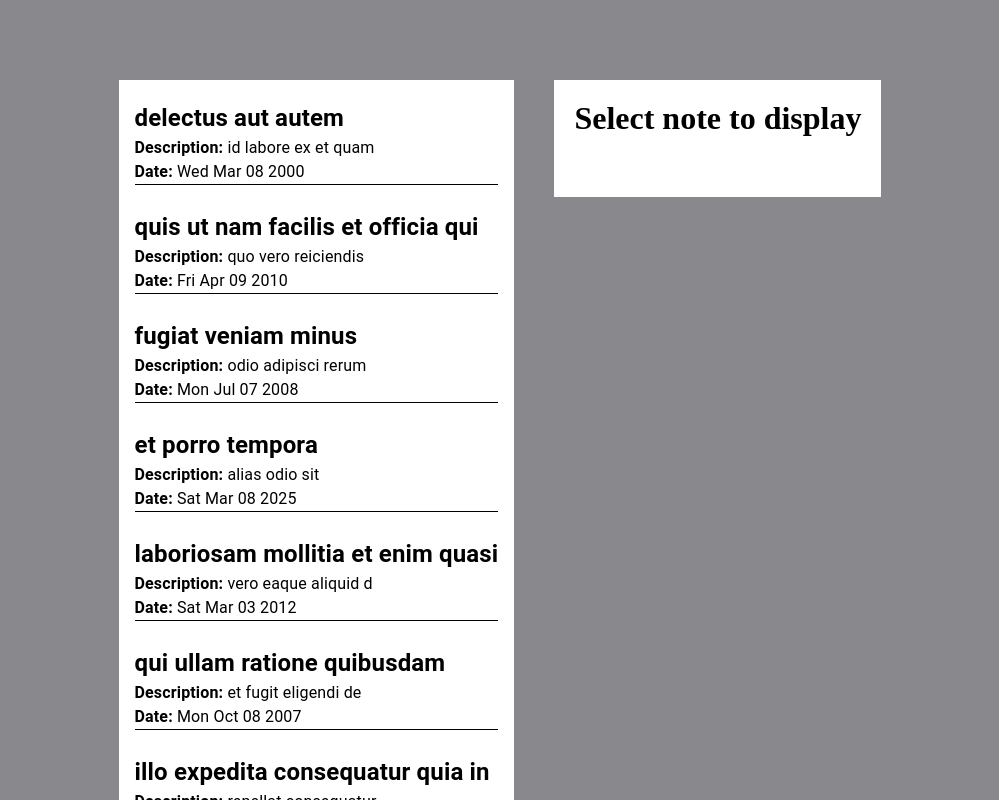
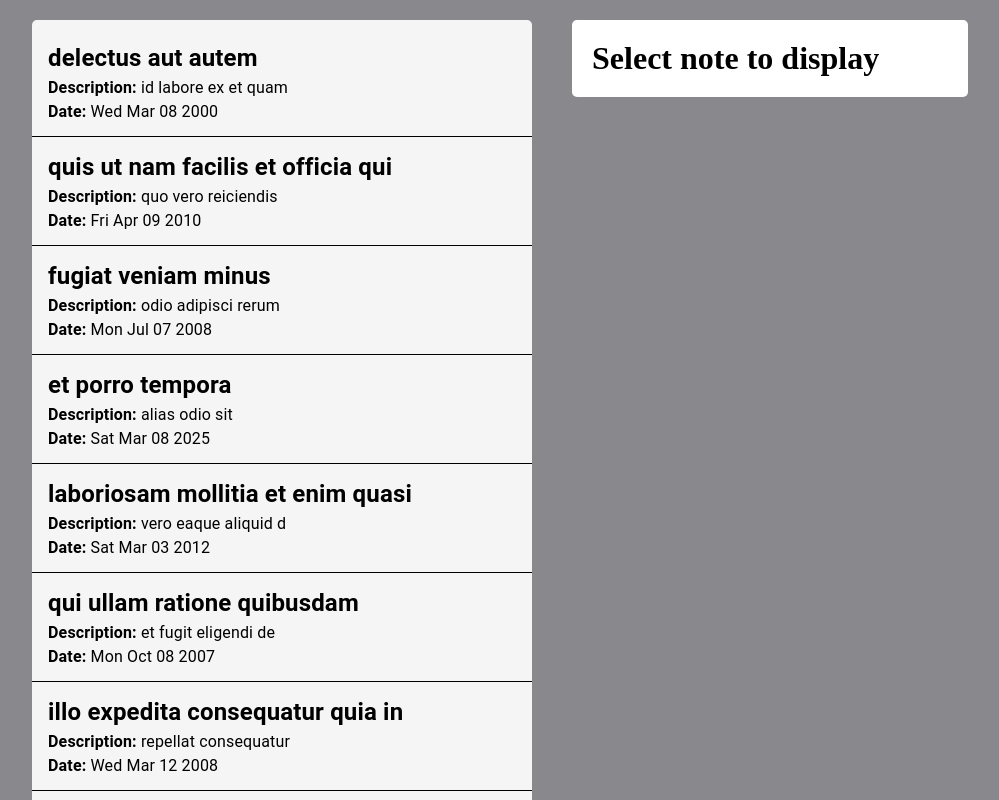
Before and after one commit to mikitapapok/react-task, a React (Create React App) app: page / in a window 1280 px wide. Shown: the top 800 px of the page, without its empty margins (140-1139 px from the left). Built offline with nearby package versions, Linux system fonts and the light colour scheme.

Commit message:
change components style, code, format

```diff
--- a/package.json
+++ b/package.json
@@ -7,9 +7,11 @@
     "@emotion/react": "^11.7.1",
     "@emotion/styled": "^11.6.0",
     "@mui/material": "^5.2.3",
+    "@mui/styles": "^5.2.3",
     "@testing-library/jest-dom": "^5.16.1",
     "@testing-library/react": "^11.2.7",
     "@testing-library/user-event": "^12.8.3",
+    "eslint": "^8.4.1@",
     "gh-pages": "^3.2.3",
     "node-sass": "^4.14.1",
     "prop-types": "^15.7.2",
--- /dev/null
+++ b/src/constans/noteList.js
@@ -0,0 +1,51 @@
+export const todoList = [
+    {
+        id: 1,
+        title: "delectus aut autem",
+        description: "id labore ex et quam laborum",
+        date: new Date("3.08.2000").toDateString(),
+    },
+    {
+        id: 2,
+        title: "quis ut nam facilis et officia qui",
+        description: "quo vero reiciendis velit similique earum",
+        date: new Date("4.09.2010").toDateString(),
+    },
+    {
+        id: 3,
+        title: "fugiat veniam minus",
+        description: "odio adipisci rerum aut animi",
+        date: new Date("7.07.2008").toDateString(),
+    },
+    {
+        id: 4,
+        title: "et porro tempora",
+        description: "alias odio sit",
+        date: new Date("3.08.2025").toDateString(),
+    },
+    {
+        id: 5,
+        title: "laboriosam mollitia et enim quasi",
+        description: "vero eaque aliquid doloribus et culpa",
+        date: new Date("3.03.2012").toDateString(),
+    },
+    {
+        id: 6,
+        title: "qui ullam ratione quibusdam ",
+        description: "et fugit eligendi deleniti quidem qui sint nihil autem",
+        date: new Date("10.08.2007").toDateString(),
+    },
+    {
+        id: 7,
+        title: "illo expedita consequatur quia in",
+        description:
+            "repellat consequatur praesentium vel minus molestias voluptatum",
+        date: new Date("3.12.2008").toDateString(),
+    },
+    {
+        id: 8,
+        title: "quo adipisci enim quam ut ab",
+        description: "provident id voluptas",
+        date: new Date("2.02.2019").toDateString(),
+    },
+];
--- a/src/pages/myNotes/componentInfo.jsx
+++ b/src/pages/myNotes/componentInfo.jsx
@@ -1,46 +1,32 @@
 import React from "react";
-import { number, string } from "prop-types";
+
 import PropTypes from "prop-types";
-const ComponentInfo = (props) => {
+
+import NoteListItem from "./noteListItem";
+import { StyledComponentInfo } from "./styled";
+
+const ComponentInfo = ({ id, description, title, date }) => {
   return (
-    <div className="notes-info">
-      {!props.item ? (
+    <StyledComponentInfo className="active">
+      {!id ? (
         <h1>Select note to display</h1>
       ) : (
-        <article>
-          <h1>Information about todoItem</h1>
-          <p>
-            <span className="notes-list__component-text__component">
-              Title:
-            </span>{" "}
-            {props.item.title}
-          </p>
-          <p>
-            <span className="notes-list__component-text__component">Id:</span>{" "}
-            {props.item.id}
-          </p>
-          <p>
-            <span className="notes-list__component-text__component">
-              Description:
-            </span>{" "}
-            {props.item.description}
-          </p>
-          <p>
-            <span className="notes-list__component-text__component">Date:</span>{" "}
-            {props.item.date}
-          </p>
-        </article>
+        <NoteListItem
+          id={id ? id : null}
+          description={description}
+          title={title}
+          date={date}
+          showId={true}
+        />
       )}
-    </div>
+    </StyledComponentInfo>
   );
 };
 ComponentInfo.propTypes = {
-  item: {
-    id: PropTypes.number,
-    title: PropTypes.string,
-    description: PropTypes.string,
-    date: PropTypes.string,
-  },
+  id: PropTypes.number,
+  title: PropTypes.string,
+  description: PropTypes.string,
+  date: PropTypes.string,
 };
 
 export default ComponentInfo;
--- /dev/null
+++ b/src/pages/myNotes/noteListItem.jsx
@@ -0,0 +1,52 @@
+import React from "react";
+
+import PropTypes from "prop-types";
+
+import { StyledSpan } from "./styled";
+
+const NoteListItem = ({
+  getItemInfo,
+  id,
+  title,
+  description,
+  date,
+  showId,
+}) => {
+  return (
+    <div
+      className="notes-list__component-text"
+      onClick={getItemInfo ? getItemInfo : null}
+      id={id ? id : null}
+    >
+      <h2>{title}</h2>
+      {showId ? (
+        <p>
+          <StyledSpan>Id: </StyledSpan>
+          {id}
+        </p>
+      ) : null}
+      <p>
+        <StyledSpan className="notes-list__component-text__component">
+          Description:{" "}
+        </StyledSpan>
+        {!showId ? description.slice(0, 20) : description}
+      </p>
+      <p>
+        <StyledSpan className="notes-list__component-text__component">
+          Date:{" "}
+        </StyledSpan>
+        {date}
+      </p>
+    </div>
+  );
+};
+
+NoteListItem.propTypes = {
+  id: PropTypes.number,
+  title: PropTypes.string,
+  description: PropTypes.string,
+  date: PropTypes.string,
+  getItemInfo: PropTypes.func,
+  showId: PropTypes.bool,
+};
+export default NoteListItem;
--- a/src/pages/myNotes/notes.jsx
+++ b/src/pages/myNotes/notes.jsx
@@ -1,88 +1,59 @@
 import React, { useState } from "react";
-import Box from "@mui/material/Box";
+
+import { Container, NotesList, StyledListComponent } from "./styled";
+
 import List from "@mui/material/List";
-import ListItem from "@mui/material/ListItem";
-import NotesComponent from "./notesComponent";
+import { ListItemText } from "@mui/material";
+
 import ComponentInfo from "./componentInfo";
+import NoteListItem from "./noteListItem";
+import { todoList } from "../../constans/noteList";
+
 const Notes = () => {
   const [componentInfo, setComponentInfo] = useState(null);
-  const todoList = [
-    {
-      id: 1,
-      title: "delectus aut autem",
-      description: "id labore ex et quam laborum",
-      date: new Date("3.08.2000").toDateString(),
-    },
-    {
-      id: 2,
-      title: "quis ut nam facilis et officia qui",
-      description: "quo vero reiciendis velit similique earum",
-      date: new Date("4.09.2010").toDateString(),
-    },
-    {
-      id: 3,
-      title: "fugiat veniam minus",
-      description: "odio adipisci rerum aut animi",
-      date: new Date("7.07.2008").toDateString(),
-    },
-    {
-      id: 4,
-      title: "et porro tempora",
-      description: "alias odio sit",
-      date: new Date("3.08.2025").toDateString(),
-    },
-    {
-      id: 5,
-      title: "laboriosam mollitia et enim quasi",
-      description: "vero eaque aliquid doloribus et culpa",
-      date: new Date("3.03.2012").toDateString(),
-    },
-    {
-      id: 6,
-      title: "qui ullam ratione quibusdam ",
-      description: "et fugit eligendi deleniti quidem qui sint nihil autem",
-      date: new Date("10.08.2007").toDateString(),
-    },
-    {
-      id: 7,
-      title: "illo expedita consequatur quia in",
-      description:
-        "repellat consequatur praesentium vel minus molestias voluptatum",
-      date: new Date("3.12.2008").toDateString(),
-    },
-    {
-      id: 8,
-      title: "quo adipisci enim quam ut ab",
-      description: "provident id voluptas",
-      date: new Date("2.02.2019").toDateString(),
-    },
-  ];
+
   const getItemInfo = (e) => {
     const getCurrentItem = todoList.find((todo) => {
       return todo.id == e.currentTarget.id;
     });
     setComponentInfo(getCurrentItem);
+    console.log(componentInfo);
   };
 
   return (
-    <div className="notes">
-      <Box sx={{ bgcolor: "background.paper" }}>
-        <List className="notes-list">
+    <NotesList>
+      <Container>
+        <List>
           {todoList.map((todo) => (
-            <ListItem key={todo.id}>
-              <NotesComponent
-                className="notes-list__component"
-                key={todo.id}
-                todo={todo}
-                item={componentInfo}
-                onClick={getItemInfo}
+            <StyledListComponent
+              className={
+                componentInfo && componentInfo.id === todo.id ? "active" : null
+              }
+              key={todo.id}
+            >
+              <ListItemText
+                primary={
+                  <NoteListItem
+                    id={todo.id}
+                    title={todo.title}
+                    showId={false}
+                    description={todo.description}
+                    date={todo.date}
+                    getItemInfo={getItemInfo}
+                  />
+                }
               />
-            </ListItem>
+            </StyledListComponent>
           ))}
         </List>
-      </Box>
-      <ComponentInfo item={componentInfo} />
-    </div>
+      </Container>
+      <ComponentInfo
+        id={componentInfo ? componentInfo.id : null}
+        title={componentInfo ? componentInfo.title : null}
+        description={componentInfo ? componentInfo.description : null}
+        date={componentInfo ? componentInfo.date : null}
+      />
+    </NotesList>
   );
 };
 
--- a/src/pages/myNotes/notes.scss
+++ /dev/null
@@ -1,43 +0,0 @@
-.notes {
-  margin-top: 10vh;
-  width: 100%;
-
-  display: flex;
-  align-items: start;
-  &-info {
-    max-width: 100%;
-    background-color: white;
-    padding: 20px;
-    margin-left: 40px;
-    display: flex;
-    align-items: start;
-    h1 {
-      margin-bottom: 40px;
-    }
-  }
-  &-list {
-    margin-top: 30px;
-    &__component {
-      &-text {
-        border-bottom: 1px solid black;
-        margin-top: 0 !important;
-        padding: 0 !important;
-        display: flex;
-        flex-direction: column;
-        align-items: start;
-        cursor: pointer;
-        &__component {
-          font-weight: bold;
-        }
-      }
-    }
-  }
-}
-.css-1p823my-MuiListItem-root {
-  padding-left: 16px !important;
-  &-active {
-  }
-}
-.element-active {
-  background-color: #3263cd !important;
-}
--- a/src/pages/myNotes/notesComponent.jsx
+++ /dev/null
@@ -1,32 +0,0 @@
-import React from "react";
-import { ListItemText } from "@mui/material";
-import NotesComponentText from "./notesComponentText";
-import PropTypes, { objectOf } from "prop-types";
-const NotesComponent = (props) => {
-  return (
-    <ListItemText
-      className={
-        props.item && props.todo.id === props.item.id ? "element-active" : ""
-      }
-      primary={<NotesComponentText todo={props.todo} onClick={props.onClick} />}
-    />
-  );
-};
-NotesComponent.propTypes = {
-  todo: PropTypes.arrayOf(
-    objectOf({
-      id: PropTypes.number,
-      title: PropTypes.string,
-      description: PropTypes.string,
-      date: PropTypes.string,
-    })
-  ),
-  item: {
-    id: PropTypes.number,
-    title: PropTypes.string,
-    description: PropTypes.string,
-    date: PropTypes.string,
-  },
-  inClick: PropTypes.func,
-};
-export default NotesComponent;
--- a/src/pages/myNotes/notesComponentText.jsx
+++ /dev/null
@@ -1,44 +0,0 @@
-import React from "react";
-import PropTypes, { objectOf } from "prop-types";
-const NotesComponentText = (props) => {
-  const { id, title, date, description } = props.todo;
-  return (
-    <article
-      className="notes-list__component-text"
-      onClick={props.onClick}
-      id={id}
-    >
-      <h2>{title}</h2>
-      <p>
-        <span className="notes-list__component-text__component">
-          Description:{" "}
-        </span>
-        {description.slice(0, 20)}
-      </p>
-      <p>
-        <span className="notes-list__component-text__component">Date: </span>
-        {date}
-      </p>
-    </article>
-  );
-};
-
-NotesComponentText.prototype = {
-  todo: PropTypes.arrayOf(
-    objectOf({
-      id: PropTypes.number,
-      title: PropTypes.string,
-      description: PropTypes.string,
-      date: PropTypes.string,
-    })
-  ),
-  item: {
-    id: PropTypes.number,
-    title: PropTypes.string,
-    description: PropTypes.string,
-    date: PropTypes.string,
-  },
-  onClick: PropTypes.func,
-};
-
-export default NotesComponentText;
--- /dev/null
+++ b/src/pages/myNotes/styled.jsx
@@ -0,0 +1,35 @@
+import { styled } from "@mui/styles";
+import Box from "@mui/material/Box";
+import { ListItem } from "@mui/material";
+
+export const Container = styled(Box)({
+  width: "100%",
+  maxWidth: "500px",
+  background: "whitesmoke",
+  borderRadius: "5px",
+});
+
+export const NotesList = styled("div")({
+  display: "flex",
+  alignItems: "start",
+});
+
+export const StyledComponentInfo = styled("div")({
+  marginLeft: "40px",
+  width: "500px",
+  background: "white",
+  borderRadius: "5px",
+  padding: "20px",
+});
+
+export const StyledListComponent = styled(ListItem)({
+  borderBottom: "1px solid black",
+  "&.active": {
+    background: "darkgrey",
+    color: "white",
+  },
+});
+
+export const StyledSpan = styled("span")({
+  fontWeight: "Bold",
+});
--- a/src/style/normalize.scss
+++ b/src/style/normalize.scss
@@ -1,4 +1,3 @@
-@import "../pages/myNotes/notes";
 * {
   margin: 0;
   padding: 0;
@@ -6,6 +5,7 @@
 }
 
 .body {
+  padding: 20px;
   width: 100%;
   height: 100%;
   background-color: #89898d;
```
Also changed, not shown: .eslintrc.js, 1 other file (tests, documents, lock files or other folders).
